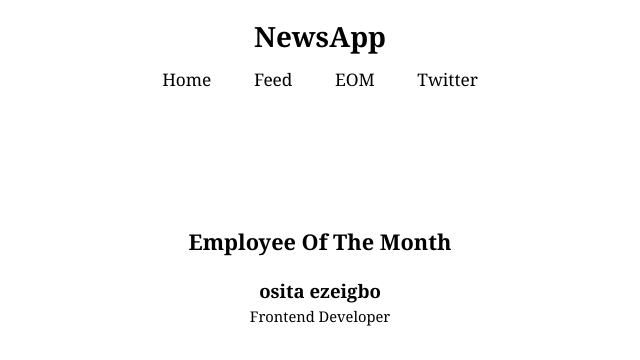
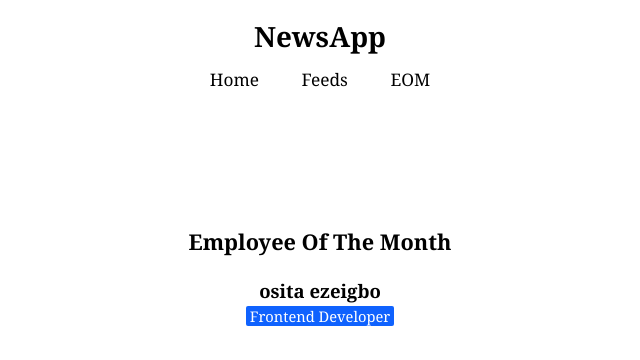
Before and after one commit to Osiclin/newsapp, a Next.js app: page /eom in a window 1280 px wide. Shown: the top 360 px of the page, without its empty margins (320-960 px from the left). Built offline with nearby package versions, Linux system fonts and the light colour scheme; grey boxes are pictures that could not be loaded.

Commit message:
third commit

```diff
--- a/components/Menu.js
+++ b/components/Menu.js
@@ -10,9 +10,9 @@ export default function Menu() {
                         <li>Home</li>
                     </a>
                 </Link>
-                <Link href='/feed'>
+                <Link href='/feeds'>
                     <a>
-                        <li>Feed</li>
+                        <li>Feeds</li>
                     </a>
                 </Link>
                 <Link href='/eom'>
@@ -20,11 +20,6 @@ export default function Menu() {
                         <li>EOM</li>
                     </a>
                 </Link>
-                <Link href='/twitter'>
-                    <a>
-                        <li>Twitter</li>
-                    </a>
-                </Link>
             </ul>
         </div>
     )
--- a/next.config.js
+++ b/next.config.js
@@ -1,5 +1,5 @@
 module.exports = {
   images: {
-    domains: ["techcrunch.com","pbs.twimg.com"],
+    domains: ["techcrunch.com","pbs.twimg.com","ichef.bbci.co.uk"],
   },
 }
--- a/styles/Eom.module.css
+++ b/styles/Eom.module.css
@@ -19,9 +19,13 @@
 }
 
 .position{
-    margin-top: 0;
-    margin-bottom: 2rem;
+    width: max-content;
+    margin: 0 auto 2rem;
+    padding: 0 4px;
+    border-radius: 2px;
     font-size: 0.85rem;
+    background-color: #0F62FE;
+    color: white;
 }
 
 .name{
--- a/styles/Feed.module.css
+++ b/styles/Feeds.module.css
@@ -22,7 +22,7 @@
 }
 
 .readmore{
-    color: blue;
+    color: #0F62FE;
     font-size: 0.9rem;
 }
 
--- a/styles/Menu.module.css
+++ b/styles/Menu.module.css
@@ -19,5 +19,5 @@
 }
 
 .menu li:active{
-    background-color: blue;
+    background-color: 0F62FE;
 }
```
Also changed, not shown: pages/feeds.js (renamed from pages/feed.js, +5 -22 lines), pages/twitter.js (deleted, +0 -7 lines).
